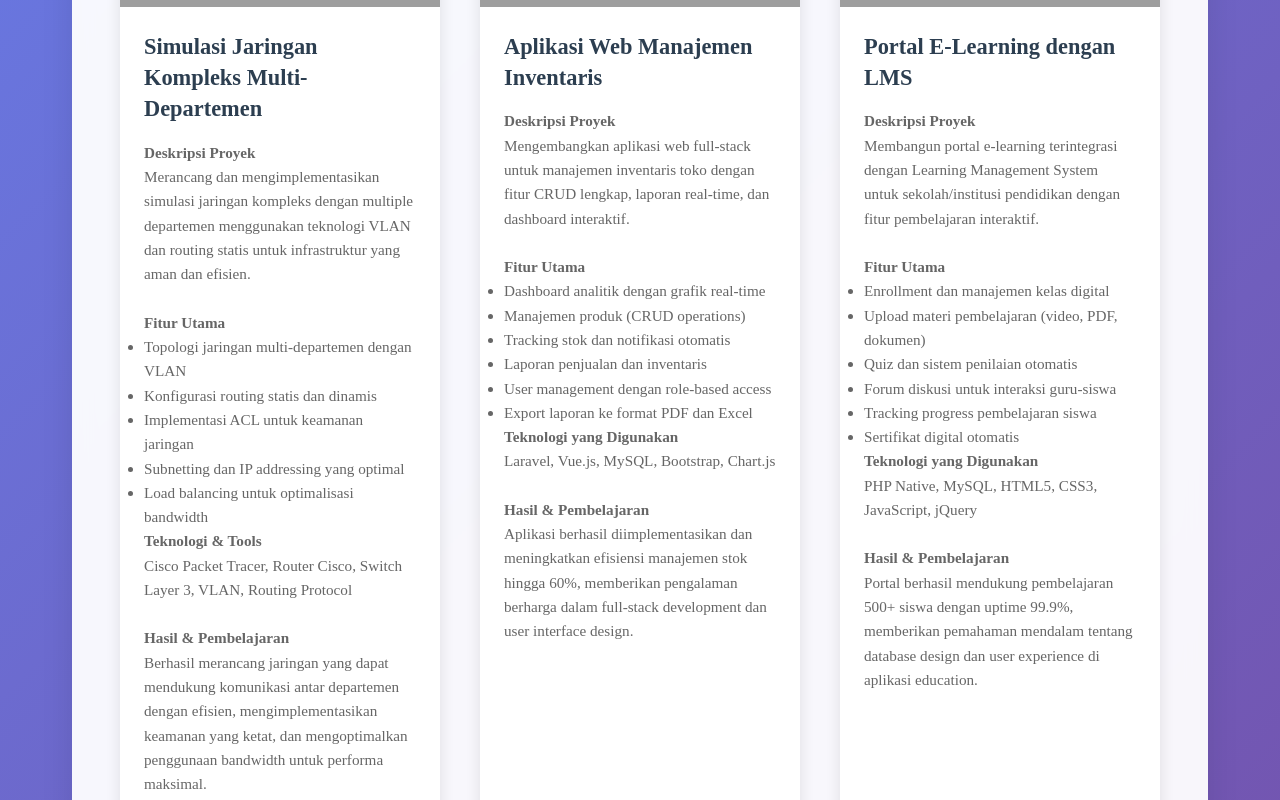
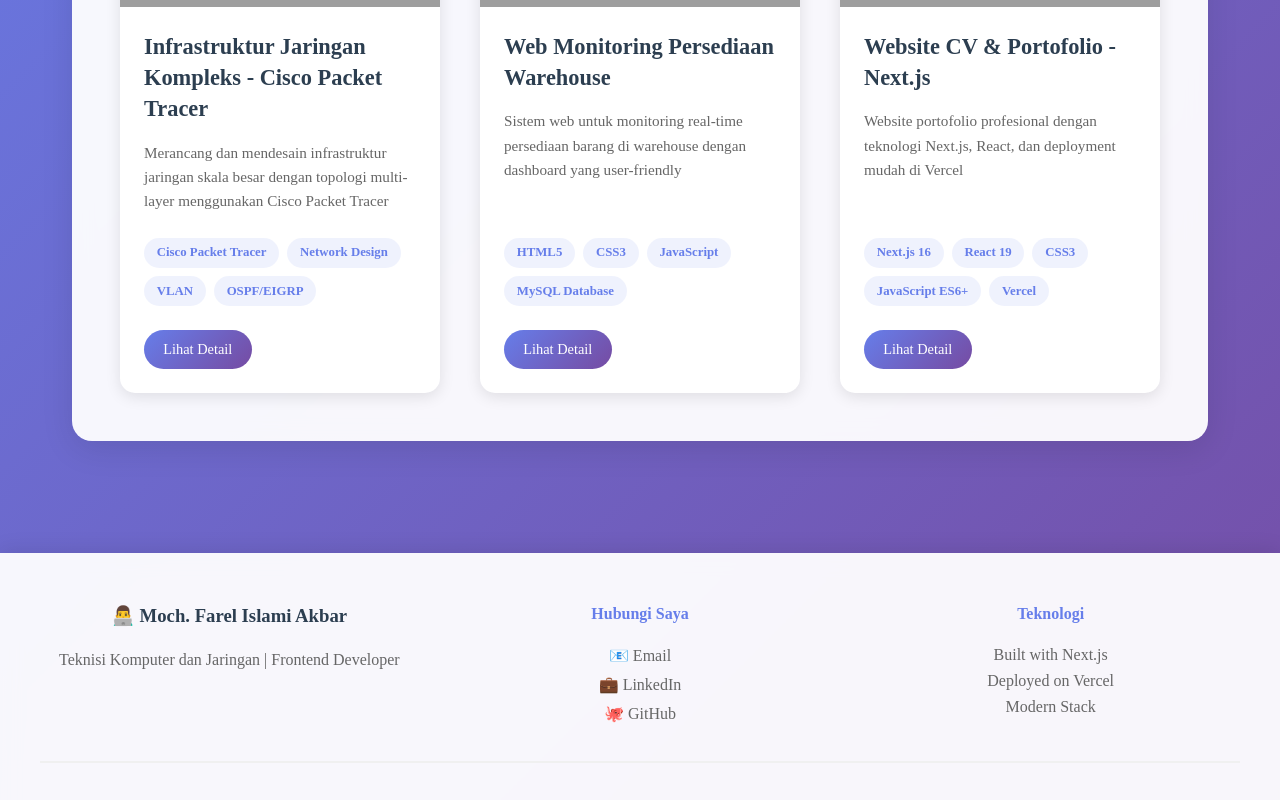
Before and after one commit to GARUDA-537/portofolio-cv-next, a Next.js app: page /projects in a window 1280 px wide. Shown: the part 560-1360 px from the top of the page. Built offline with nearby package versions, Linux system fonts and the light colour scheme; grey boxes are pictures that could not be loaded.

Commit message:
Personalize portfolio with actual user data (Moch. Farel Islami Akbar)

```diff
--- a/src/data/projects.js
+++ b/src/data/projects.js
@@ -1,76 +1,26 @@
 export const projects = [
   {
     id: 1,
-    title: 'Simulasi Jaringan Kompleks Multi-Departemen',
-    description: `<h4>Deskripsi Proyek</h4>
-    <p>Merancang dan mengimplementasikan simulasi jaringan kompleks dengan multiple departemen menggunakan teknologi VLAN dan routing statis untuk infrastruktur yang aman dan efisien.</p>
-
-    <h4>Fitur Utama</h4>
-    <ul>
-      <li>Topologi jaringan multi-departemen dengan VLAN</li>
-      <li>Konfigurasi routing statis dan dinamis</li>
-      <li>Implementasi ACL untuk keamanan jaringan</li>
-      <li>Subnetting dan IP addressing yang optimal</li>
-      <li>Load balancing untuk optimalisasi bandwidth</li>
-    </ul>
-
-    <h4>Teknologi & Tools</h4>
-    <p>Cisco Packet Tracer, Router Cisco, Switch Layer 3, VLAN, Routing Protocol</p>
-
-    <h4>Hasil & Pembelajaran</h4>
-    <p>Berhasil merancang jaringan yang dapat mendukung komunikasi antar departemen dengan efisien, mengimplementasikan keamanan yang ketat, dan mengoptimalkan penggunaan bandwidth untuk performa maksimal.</p>`,
-    technology: 'Cisco, VLAN, Routing, Network Design',
+    title: 'Infrastruktur Jaringan Kompleks - Cisco Packet Tracer',
+    description: 'Merancang dan mendesain infrastruktur jaringan skala besar dengan topologi multi-layer menggunakan Cisco Packet Tracer',
+    technology: 'Cisco Packet Tracer, Network Design, VLAN, OSPF/EIGRP',
     image_path: '/images/project-1.jpg',
-    url: 'https://example.com/project-1',
+    url: '#',
   },
   {
     id: 2,
-    title: 'Aplikasi Web Manajemen Inventaris',
-    description: `<h4>Deskripsi Proyek</h4>
-    <p>Mengembangkan aplikasi web full-stack untuk manajemen inventaris toko dengan fitur CRUD lengkap, laporan real-time, dan dashboard interaktif.</p>
-
-    <h4>Fitur Utama</h4>
-    <ul>
-      <li>Dashboard analitik dengan grafik real-time</li>
-      <li>Manajemen produk (CRUD operations)</li>
-      <li>Tracking stok dan notifikasi otomatis</li>
-      <li>Laporan penjualan dan inventaris</li>
-      <li>User management dengan role-based access</li>
-      <li>Export laporan ke format PDF dan Excel</li>
-    </ul>
-
-    <h4>Teknologi yang Digunakan</h4>
-    <p>Laravel, Vue.js, MySQL, Bootstrap, Chart.js</p>
-
-    <h4>Hasil & Pembelajaran</h4>
-    <p>Aplikasi berhasil diimplementasikan dan meningkatkan efisiensi manajemen stok hingga 60%, memberikan pengalaman berharga dalam full-stack development dan user interface design.</p>`,
-    technology: 'Laravel, Vue.js, MySQL, Bootstrap',
+    title: 'Web Monitoring Persediaan Warehouse',
+    description: 'Sistem web untuk monitoring real-time persediaan barang di warehouse dengan dashboard yang user-friendly',
+    technology: 'HTML5, CSS3, JavaScript, MySQL Database',
     image_path: '/images/project-2.jpg',
-    url: 'https://example.com/project-2',
+    url: '#',
   },
   {
     id: 3,
-    title: 'Portal E-Learning dengan LMS',
-    description: `<h4>Deskripsi Proyek</h4>
-    <p>Membangun portal e-learning terintegrasi dengan Learning Management System untuk sekolah/institusi pendidikan dengan fitur pembelajaran interaktif.</p>
-
-    <h4>Fitur Utama</h4>
-    <ul>
-      <li>Enrollment dan manajemen kelas digital</li>
-      <li>Upload materi pembelajaran (video, PDF, dokumen)</li>
-      <li>Quiz dan sistem penilaian otomatis</li>
-      <li>Forum diskusi untuk interaksi guru-siswa</li>
-      <li>Tracking progress pembelajaran siswa</li>
-      <li>Sertifikat digital otomatis</li>
-    </ul>
-
-    <h4>Teknologi yang Digunakan</h4>
-    <p>PHP Native, MySQL, HTML5, CSS3, JavaScript, jQuery</p>
-
-    <h4>Hasil & Pembelajaran</h4>
-    <p>Portal berhasil mendukung pembelajaran 500+ siswa dengan uptime 99.9%, memberikan pemahaman mendalam tentang database design dan user experience di aplikasi education.</p>`,
-    technology: 'PHP, MySQL, HTML5, CSS3, JavaScript',
+    title: 'Website CV & Portofolio - Next.js',
+    description: 'Website portofolio profesional dengan teknologi Next.js, React, dan deployment mudah di Vercel',
+    technology: 'Next.js 16, React 19, CSS3, JavaScript ES6+, Vercel',
     image_path: '/images/project-3.jpg',
-    url: 'https://example.com/project-3',
+    url: 'https://github.com/GARUDA-537/portofolio-cv-next',
   },
 ];
```
Also changed, not shown: src/data/certificates.js (+34 -34 lines), src/data/education.js (+5 -5 lines), src/data/profile.js (+7 -7 lines), src/data/skills.js (+60 -46 lines).
